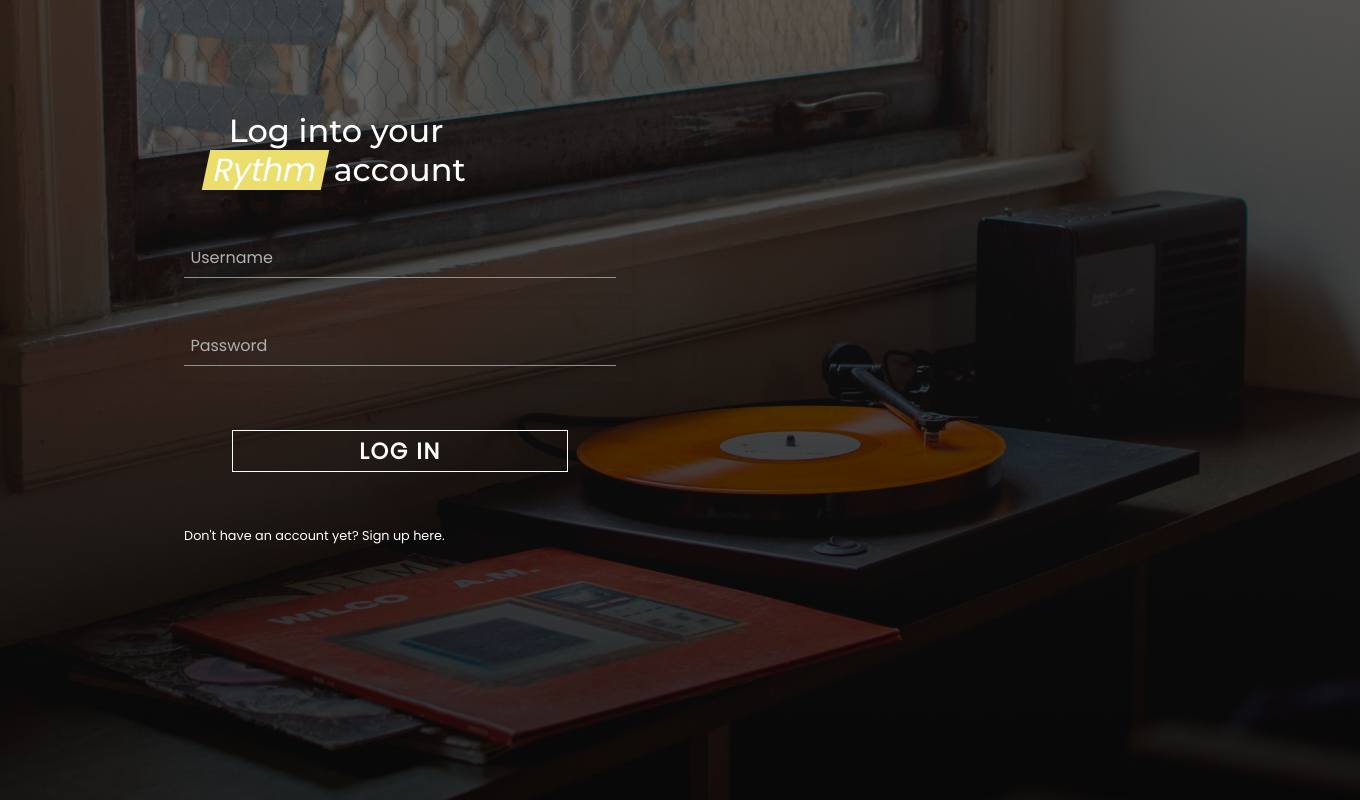
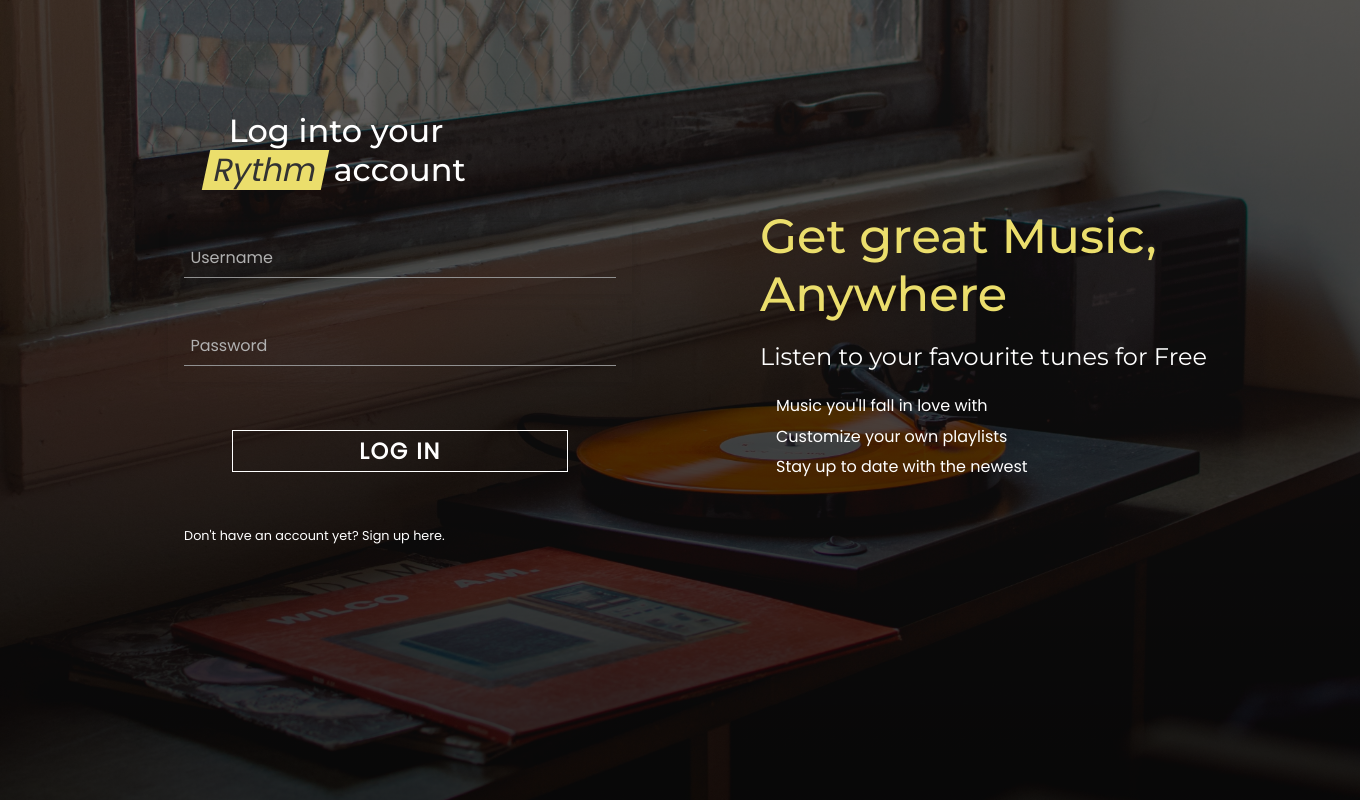
Before and after one commit to hasin023/Rythm, a PHP site: page /register.php in a window 1360 px wide. Run offline with PHP 8.4, Linux system fonts and the light colour scheme.

Commit message:
Updated error messages

```diff
--- a/css/register.css
+++ b/css/register.css
@@ -19,15 +19,6 @@ body {
   width: 100%;
 }
 
-.highlight {
-  background-color: rgb(235, 222, 108);
-  transform: skewX(-12deg);
-  color: #333;
-  font-weight: 500;
-  display: inline-block;
-  padding: 0.5rem 0.5rem;
-}
-
 .loginContainer * {
   font-family: "Poppins", sans-serif;
   color: #fff;
@@ -41,6 +32,15 @@ body {
   width: 80%;
   position: relative;
   max-width: 64rem;
+}
+
+.highlight {
+  background-color: #ebde6c;
+  transform: skewX(-12deg);
+  color: #323232;
+  font-weight: 500;
+  display: inline-block;
+  padding: 0.5rem 0.5rem;
 }
 
 .inputContainer {
@@ -99,6 +99,10 @@ body {
   width: 25rem;
   padding: 2rem;
   float: right;
+}
+
+#registrationForm {
+  display: none;
 }
 
 .inputLabel {
@@ -229,3 +233,49 @@ body {
   cursor: pointer;
   margin-top: 0.7rem;
 }
+
+#loginText {
+  position: absolute;
+  margin-top: 9rem;
+  margin-left: 3rem;
+  top: 50%;
+  left: 50%;
+  width: 40rem;
+  padding: 2rem;
+  float: left;
+}
+
+#loginText h1 {
+  color: #ebde6c;
+  font-size: 3rem;
+  font-weight: 500;
+  margin-bottom: 0.5rem;
+  font-family: "Montserrat", sans-serif;
+  line-height: 1.2;
+}
+#loginText h2 {
+  font-size: 1.5rem;
+  font-weight: 400;
+  margin-bottom: 1rem;
+  font-family: "Montserrat", sans-serif;
+  line-height: 1.2;
+}
+
+#loginText ul {
+  list-style: none;
+  margin-left: -1.5rem;
+  margin-top: 1rem;
+}
+
+#loginText li {
+  padding-top: 0.4rem;
+}
+
+.errorMessage {
+  display: block;
+  color: rgb(221, 19, 19);
+  font-size: 0.8rem;
+  font-weight: 400;
+  font-family: "Poppins", sans-serif;
+  margin-left: 1rem;
+}
--- a/includes/classes/Constants.php
+++ b/includes/classes/Constants.php
@@ -2,15 +2,15 @@
 
 class Constants {
 
-    public static $passwordsDoNotMatch = "Passwords do not match.";
+    public static $passwordsDoNotMatch = "Passwords do not match";
     public static $passwordNotAlphanumeric = "Password can only contain letters and numbers";
     public static $passwordCharacters = "Password must be between 5 and 30 characters";
     public static $emailInvalid = "Email is Invalid";
-    public static $emailTaken = "This email is already in use.";
+    public static $emailTaken = "This email is already in use";
     public static $nameCharacters = "Name must be between 2 and 30 characters";
     public static $usernameCharacters = "Username must be between 5 and 25 characters";
-    public static $usernameTaken = "This username already exists.";
-    public static $loginFailed = "Your username or password was incorrect.";
+    public static $usernameTaken = "This username already exists";
+    public static $loginFailed = "Your username or password was incorrect";
 
 }
 
--- a/includes/handlers/login-handler.php
+++ b/includes/handlers/login-handler.php
@@ -1,7 +1,7 @@
 <?php
 
 if(isset($_POST['loginButton'])) {
-    //Login button was pressed
+
     $username = $_POST['loginUsername'];
     $password = $_POST['loginPassword'];
 
--- a/register.php
+++ b/register.php
@@ -23,6 +23,10 @@ function getInput($name){
 <head>
     <meta charset="UTF-8">
     <meta name="viewport" content="width=device-width, initial-scale=1.0">
+    <meta
+      name="description"
+      content="Rythm is a free music streaming service that allows the user to listen to their favourite tunes for free."
+    />
     <link rel = "icon shortcut" href = "img/music.ico">
     <title>Register</title>
     <link rel = "stylesheet" type = "text/css" href = "css/register.css">
@@ -36,12 +40,24 @@ function getInput($name){
 </head>
 <body>
 
-    <script>
-        $(document).ready(function () {
-            $("#loginForm").show();
-            $("#registrationForm").hide();
-        });
-    </script>
+<?php
+
+    if(isset($_POST['registerButton'])){
+        echo '<script>
+                $(document).ready(function () {
+                    $("#loginForm").hide();
+                    $("#registrationForm").show();
+                });
+            </script>';
+    } else {
+        echo '<script>
+                $(document).ready(function () {
+                    $("#loginForm").show();
+                    $("#registrationForm").hide();
+                });
+            </script>';
+    }
+?>
 
     <div class= "backgroundImg">
         <div class = "loginContainer">
@@ -53,7 +69,7 @@ function getInput($name){
                             <?php echo $account->getError(Constants::$loginFailed); ?>
                             <div class = "wrapper">
                                 <div class = "input-data">
-                                    <input id = "loginUsername" name = "loginUsername" type = "text" required>
+                                    <input id = "loginUsername" name = "loginUsername" type = "text" value = "<?php getInput('loginUsername') ?>" required>
                                     <div class = "underline"></div>
                                     <label for = "loginUsername">Username</label>
                                 </div>
@@ -158,6 +174,16 @@ function getInput($name){
 
             </div>
         </div>
+
+        <div id = "loginText">
+                    <h1>Get great Music, Anywhere</h1>
+                    <h2>Listen to your favourite tunes for Free</h2>
+                    <ul>
+                        <li>Music you'll fall in love with</li>
+                        <li>Customize your own playlists</li>
+                        <li>Stay up to date with the newest</li>
+                    </ul>
+                </div>
     </div>
 </body>
 </html>
```
